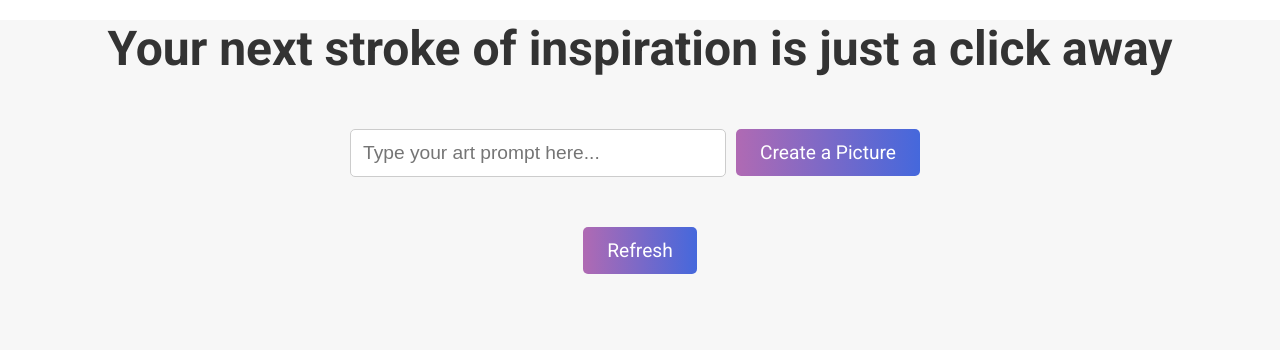
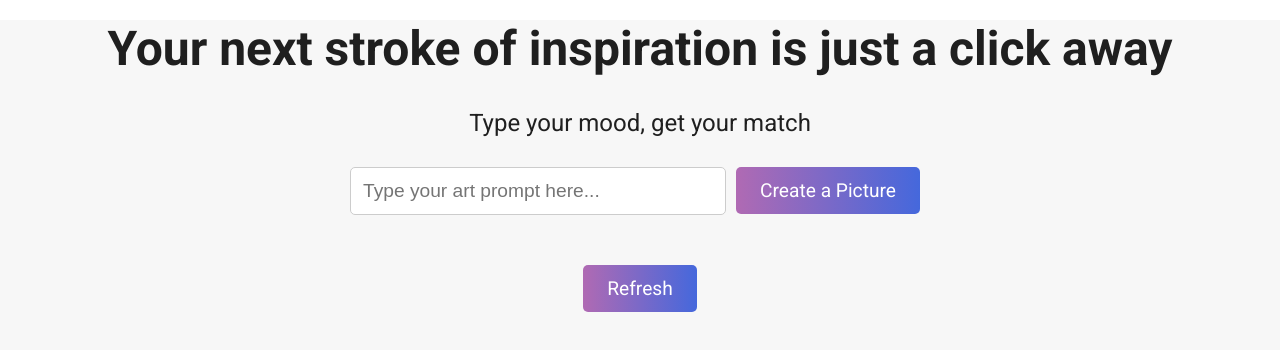
Before and after one commit to kali-flower/muse, a React (Create React App) app in the folder frontend/: page / in a window 1280 px wide. Shown: the top 350 px of the page. Built offline with nearby package versions, Linux system fonts and the light colour scheme.

Commit message:
Add subheader text and styling

```diff
--- a/frontend/src/App.css
+++ b/frontend/src/App.css
@@ -11,7 +11,14 @@ h1 {
   margin-top: 20px;
   font-size: 3rem;
   font-weight: 700;
-  color: #333;
+  color: #1f1f1f;
+}
+
+/* sub-header style */
+.sub-header {
+  font-size: 1.5rem;
+  color: #1f1f1f;
+  margin: 10px 0;
 }
 
 /* input box */
--- a/frontend/src/App.js
+++ b/frontend/src/App.js
@@ -32,8 +32,8 @@ function App() {
     handleGenerate();  // re-calls generate function
   };
 
-   // function to download images
-   const handleDownload = (url) => {
+  // function to download images
+  const handleDownload = (url) => {
     const link = document.createElement('a');
     link.href = url;
     link.download = 'image.jpg';
@@ -43,7 +43,8 @@ function App() {
   return (
     <div className="App">
       <header className="App-header">
-        <h1>Your next stroke of inspiration is just a click away</h1>
+        <h1>Your next stroke of inspiration is just a click away</h1> {/* header text */}
+        <p className="sub-header">Type your mood, get your match</p> {/* subheader text */}
 
         {/* text input box */}
         <input
```
